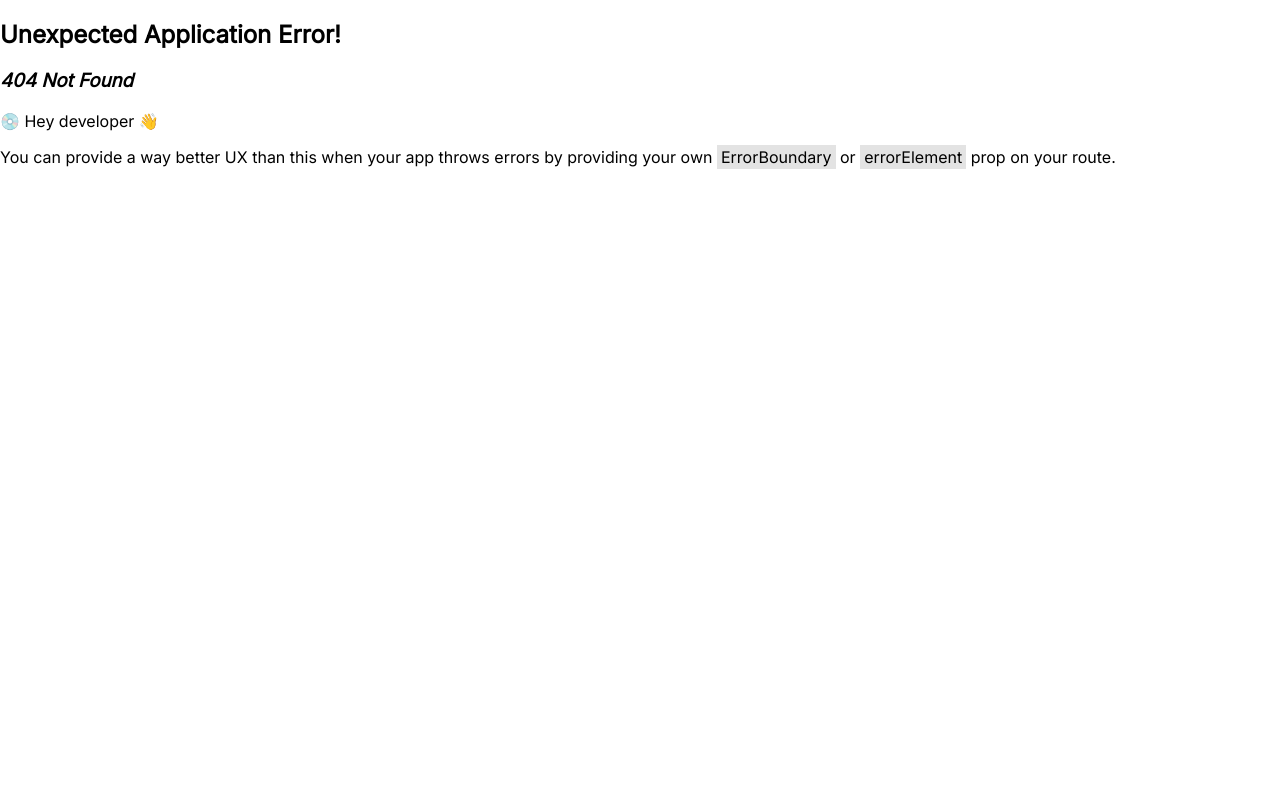
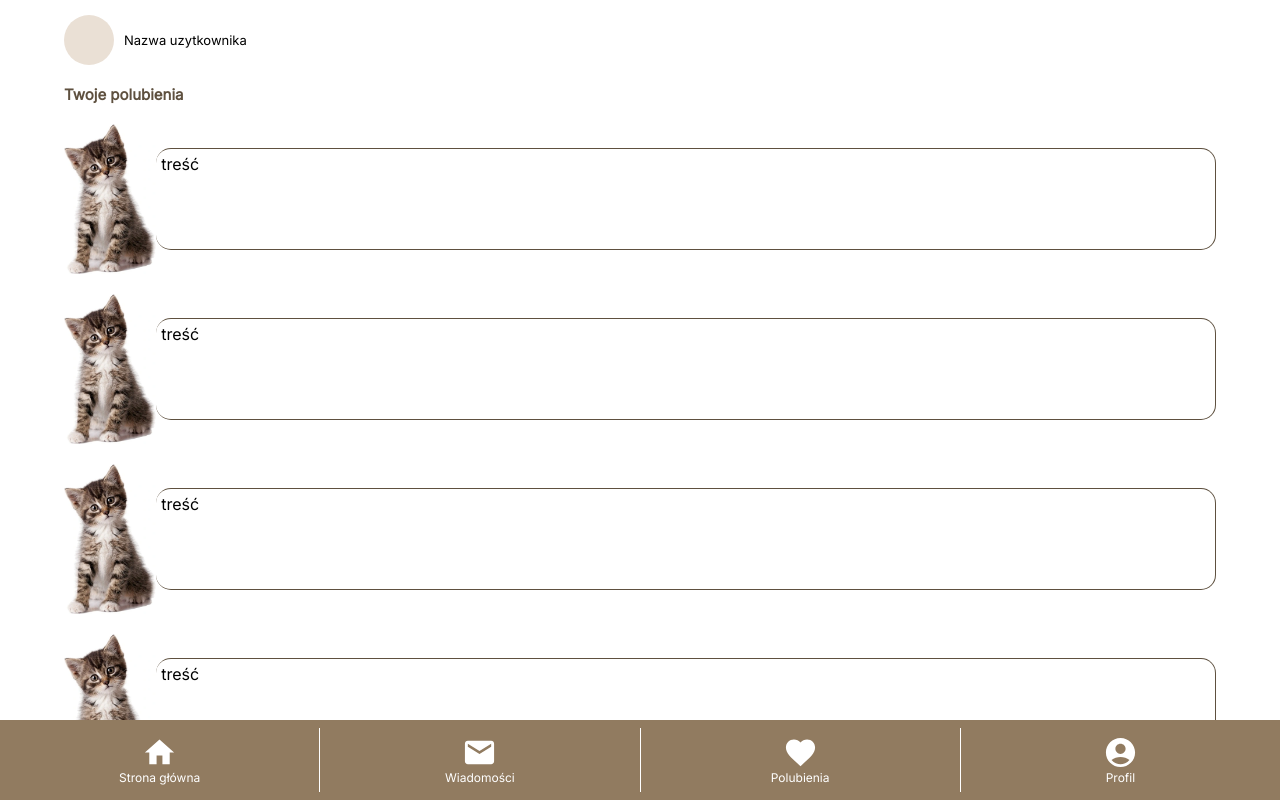
Before and after one commit to asiabielawska/PetsFinder, a React (Vite) app: page /liked in a window 1280 px wide. Before the commit this address had no page. Shown: the top 800 px of the page. Built offline with nearby package versions, Linux system fonts and the light colour scheme.

Commit message:
Add liked component

```diff
--- a/src/components/HomePage/BottomMainMenuBar/BottomMainMenuBar.tsx
+++ b/src/components/HomePage/BottomMainMenuBar/BottomMainMenuBar.tsx
@@ -21,12 +21,12 @@ export const BottomMainMenuBar = () => {
           Wiadomości
         </Option>
         <DividerComponent />
-        <Option>
+        <Option onClick={() => navigate("/liked")}>
           <FavoriteIcon fontSize="large" />
           Polubienia
         </Option>
         <DividerComponent />
-        <Option onClick={() => navigate("user-profile")}>
+        <Option onClick={() => navigate("/user-profile")}>
           <AccountCircleIcon fontSize="large" />
           Profil
         </Option>
--- /dev/null
+++ b/src/components/Liked/Liked.tsx
@@ -0,0 +1,37 @@
+import { useNavigate } from "react-router-dom";
+import {
+  Announcement,
+  AnnouncementImg,
+  AnnouncementText,
+} from "../HomePage/LatestAnnouncements/styled";
+import koteczek from "../../assets/kotek.webp";
+import { Heading, MainContent } from "../../styled";
+import { BottomMainMenuBar } from "../HomePage/BottomMainMenuBar/BottomMainMenuBar";
+import { PhotoAndUserName } from "../HomePage/PhotoAndUserName/PhotoAndUserName";
+
+const mockPets = [
+  { petImg: koteczek, petText: "treść", id: 1 },
+  { petImg: koteczek, petText: "treść", id: 2 },
+  { petImg: koteczek, petText: "treść", id: 3 },
+  { petImg: koteczek, petText: "treść", id: 4 },
+  { petImg: koteczek, petText: "treść", id: 5 },
+];
+
+export const Liked = () => {
+  const navigate = useNavigate();
+  return (
+    <>
+      <MainContent>
+        <PhotoAndUserName />
+        <Heading>Twoje polubienia</Heading>
+        {mockPets.map(({ petImg, petText, id }) => (
+          <Announcement onClick={() => navigate("/pet-profile")} key={id}>
+            <AnnouncementImg src={petImg} />
+            <AnnouncementText>{petText}</AnnouncementText>
+          </Announcement>
+        ))}
+      </MainContent>
+      <BottomMainMenuBar />
+    </>
+  );
+};
--- a/src/main.tsx
+++ b/src/main.tsx
@@ -6,6 +6,7 @@ import "./index.css";
 import { PetProfile } from "./components/PetProfile/PetProfile.tsx";
 import { UserProfile } from "./components/UserProfile/UserProfile.tsx";
 import { Form } from "./components/Form/Form.tsx";
+import { Liked } from "./components/Liked/Liked.tsx";
 
 const router = createBrowserRouter([
   {
@@ -15,6 +16,7 @@ const router = createBrowserRouter([
   { path: "pet-profile", element: <PetProfile /> },
   { path: "user-profile", element: <UserProfile /> },
   { path: "form", element: <Form /> },
+  { path: "liked", element: <Liked /> },
 ]);
 
 ReactDOM.createRoot(document.getElementById("root")!).render(
```
